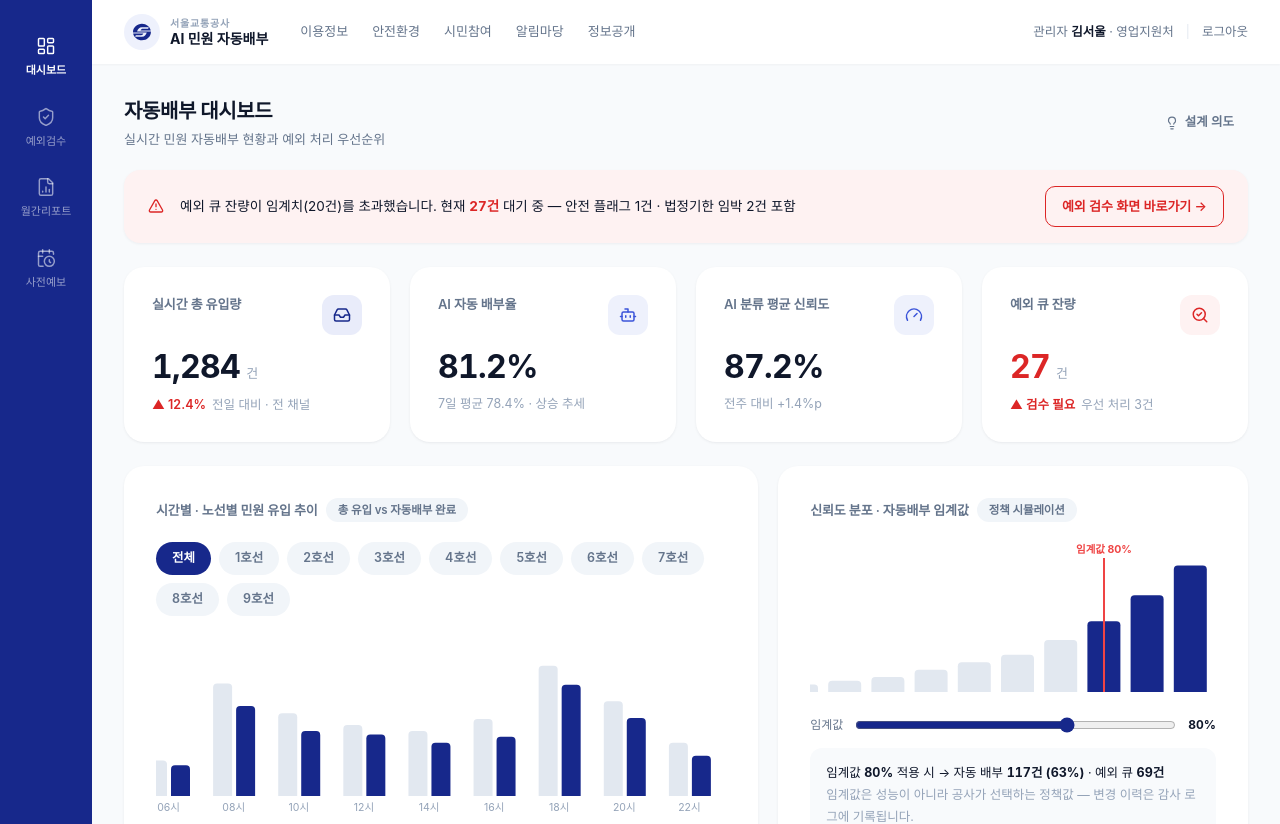
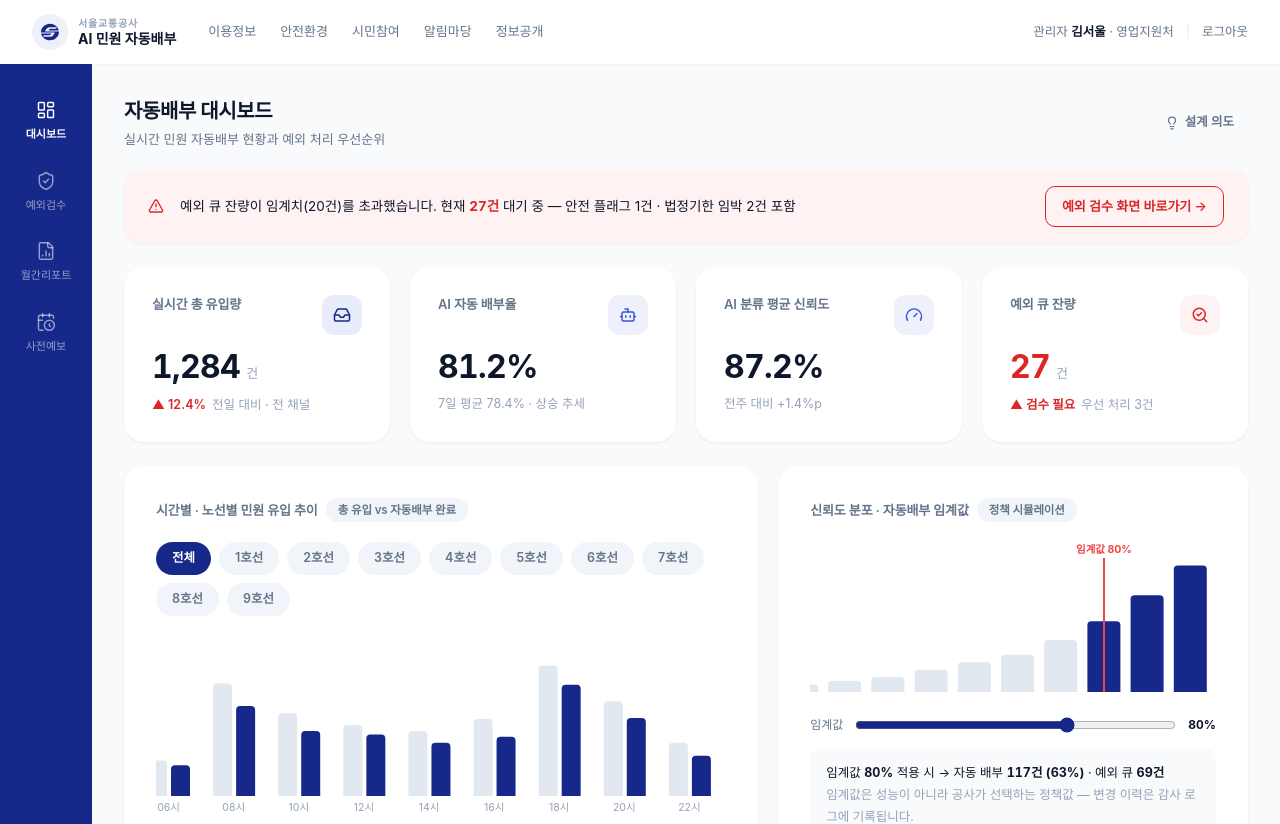
Before and after one commit to minjiq/SM, a React (Vite) app: page / in a window 1280 px wide. Shown: the top 824 px of the page. Built offline with nearby package versions, Linux system fonts and the light colour scheme; a web font is replaced by a local one.

Commit message:
Make header span full width above the sidebar and content columns

```diff
--- a/src/components/layout/AppShell.jsx
+++ b/src/components/layout/AppShell.jsx
@@ -9,7 +9,31 @@ const TABS = [
 
 export function AppShell({ active, onChange, children }) {
   return (
-    <div className="flex min-h-screen bg-[#F8FAFC]">
+    <div className="min-h-screen bg-[#F8FAFC]">
+      <header className="flex h-16 items-center gap-8 bg-white px-8 shadow-[0_1px_2px_0_rgba(15,23,42,0.04)]">
+        <div className="flex items-center gap-2.5">
+          <div className="grid h-9 w-9 shrink-0 place-items-center rounded-full bg-[#EEF1FC]">
+            <img src={`${import.meta.env.BASE_URL}logo-mark.svg`} alt="" className="h-[18px] w-[18px]" />
+          </div>
+          <div className="leading-tight">
+            <div className="text-[10px] font-semibold uppercase tracking-[0.08em] text-[#94A3B8]">서울교통공사</div>
+            <div className="text-[14px] font-bold text-[#0F172A]">AI 민원 자동배부</div>
+          </div>
+        </div>
+        <nav className="flex gap-6 text-[13px] font-medium text-[#64748B]">
+          <span>이용정보</span>
+          <span>안전환경</span>
+          <span>시민참여</span>
+          <span>알림마당</span>
+          <span>정보공개</span>
+        </nav>
+        <div className="ml-auto text-[12.5px] text-[#64748B]">
+          관리자 <b className="font-semibold text-[#0F172A]">김서울</b> · 영업지원처
+          <span className="mx-3 text-[#E2E8F0]">|</span>로그아웃
+        </div>
+      </header>
+
+      <div className="flex">
         <aside className="flex w-[92px] shrink-0 flex-col items-center gap-1 bg-[#17288B] py-6">
           {TABS.map((tab) => {
             const Icon = tab.icon;
@@ -30,31 +54,9 @@ export function AppShell({ active, onChange, children }) {
           })}
         </aside>
 
-      <div className="flex min-w-0 flex-1 flex-col">
-        <div className="flex h-16 items-center gap-8 bg-white px-8 shadow-[0_1px_2px_0_rgba(15,23,42,0.04)]">
-          <div className="flex items-center gap-2.5">
-            <div className="grid h-9 w-9 shrink-0 place-items-center rounded-full bg-[#EEF1FC]">
-              <img src={`${import.meta.env.BASE_URL}logo-mark.svg`} alt="" className="h-[18px] w-[18px]" />
-            </div>
-            <div className="leading-tight">
-              <div className="text-[10px] font-semibold uppercase tracking-[0.08em] text-[#94A3B8]">서울교통공사</div>
-              <div className="text-[14px] font-bold text-[#0F172A]">AI 민원 자동배부</div>
-            </div>
-          </div>
-          <nav className="flex gap-6 text-[13px] font-medium text-[#64748B]">
-            <span>이용정보</span>
-            <span>안전환경</span>
-            <span>시민참여</span>
-            <span>알림마당</span>
-            <span>정보공개</span>
-          </nav>
-          <div className="ml-auto text-[12.5px] text-[#64748B]">
-            관리자 <b className="font-semibold text-[#0F172A]">김서울</b> · 영업지원처
-            <span className="mx-3 text-[#E2E8F0]">|</span>로그아웃
-          </div>
-        </div>
-
-        <main className="mx-auto w-full max-w-[1360px] px-8 py-8 pb-20">{children}</main>
+        <main className="min-w-0 flex-1 px-8 py-8 pb-20">
+          <div className="mx-auto w-full max-w-[1360px]">{children}</div>
+        </main>
       </div>
     </div>
   );
```
Lines whose indentation alone changed are shown as unchanged.
